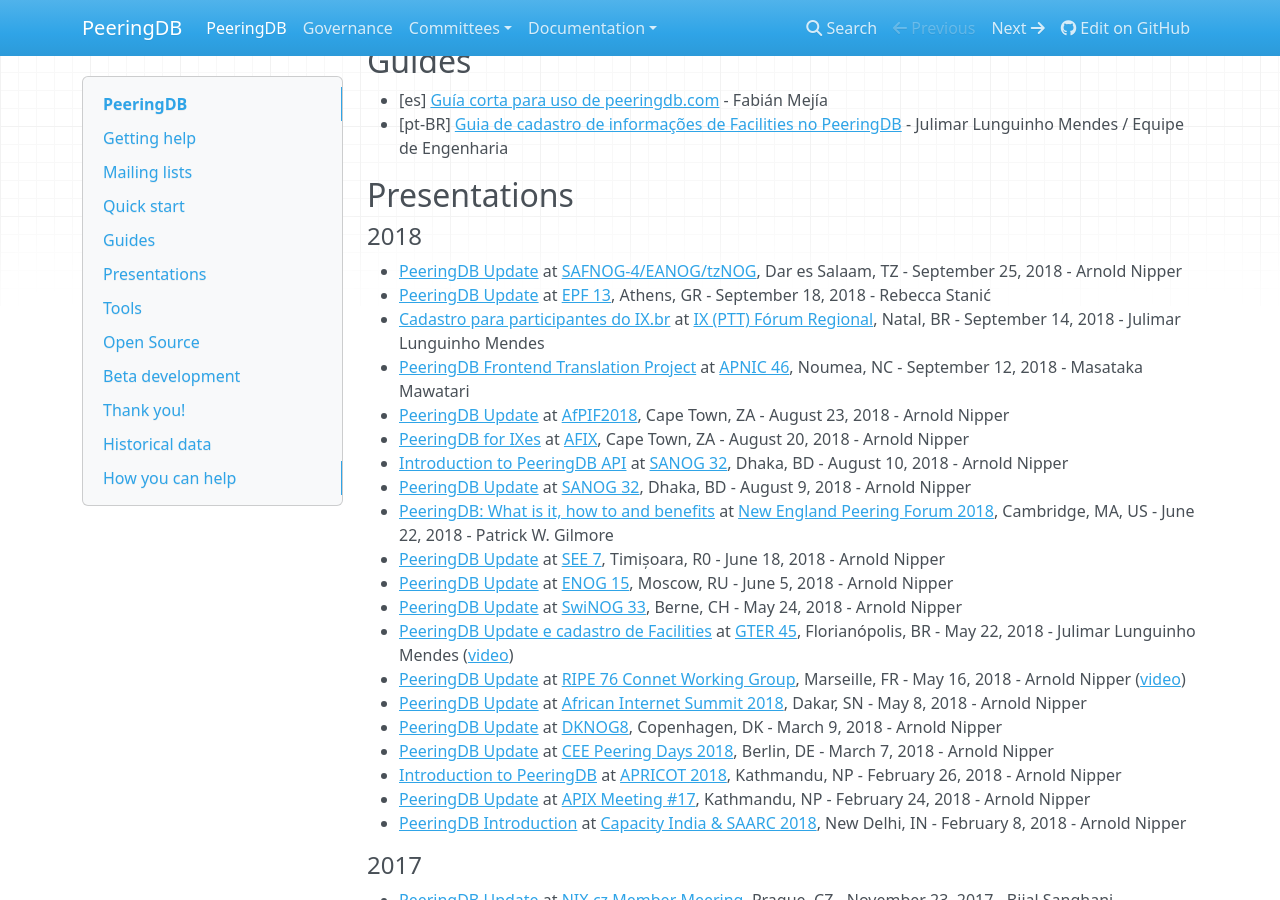
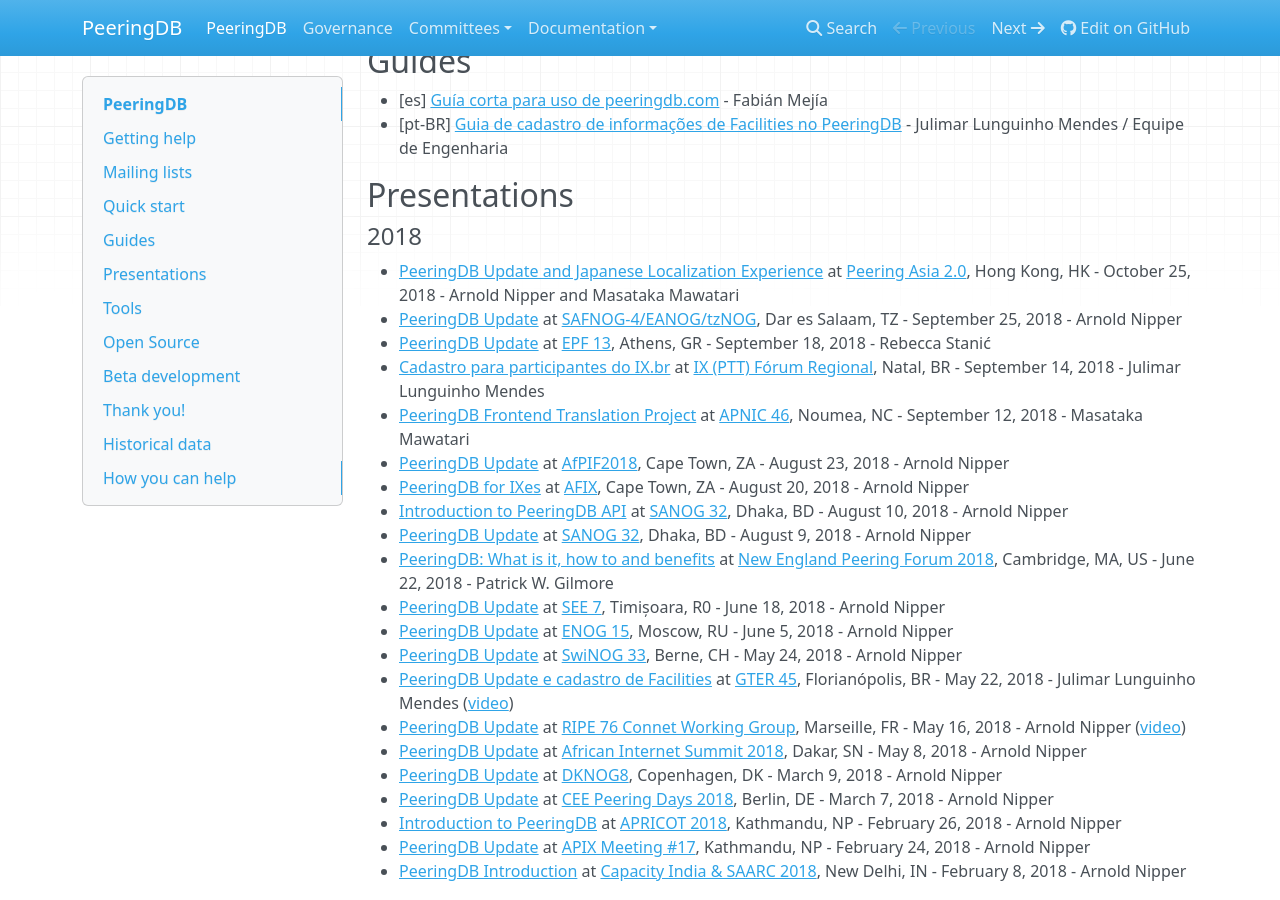
Before and after one commit to peeringdb/docs, an MkDocs documentation site: the page built from docs/index.md, in a window 1280 px wide and 900 px high, scrolled down 1184 px. Built offline with MkDocs 1.6.1, drawn with Linux system fonts in a browser that asks for light colours; nearby versions of some CDN libraries; old or Windows-style settings are respelled for this version of MkDocs.

Commit message:
Added Arnold's Peering Asia 2.0 presentation.

```diff
--- a/docs/index.md
+++ b/docs/index.md
@@ -52,6 +52,7 @@
 
 #### 2018
 
+- [PeeringDB Update and Japanese Localization Experience](presentation/20181025-PeeringAsia20-Nipper.pdf) at [Peering Asia 2.0](https://www.peeringasia.com/), Hong Kong, HK - October 25, 2018 - Arnold Nipper and Masataka Mawatari
 - [PeeringDB Update](presentation/20180924-SAFNOG-4-Nipper.pdf) at [SAFNOG-4/EANOG/tzNOG](http://www.safnog.org/), Dar es Salaam, TZ - September 25, 2018 - Arnold Nipper
 - [PeeringDB Update](presentation/20180918-EPF13-Stanic.pdf) at [EPF 13](https://www.peering-forum.eu/), Athens, GR - September 18, 2018 - Rebecca Stanić
 - [Cadastro para participantes do IX.br](presentation/Ix-forum-natal-peeringdb.20180914.pdf) at [IX (PTT) Fórum Regional](https://regional.forum.ix.br/24-RN/), Natal, BR - September 14, 2018 - Julimar Lunguinho Mendes
```
Also changed, not shown: 1 other file.
